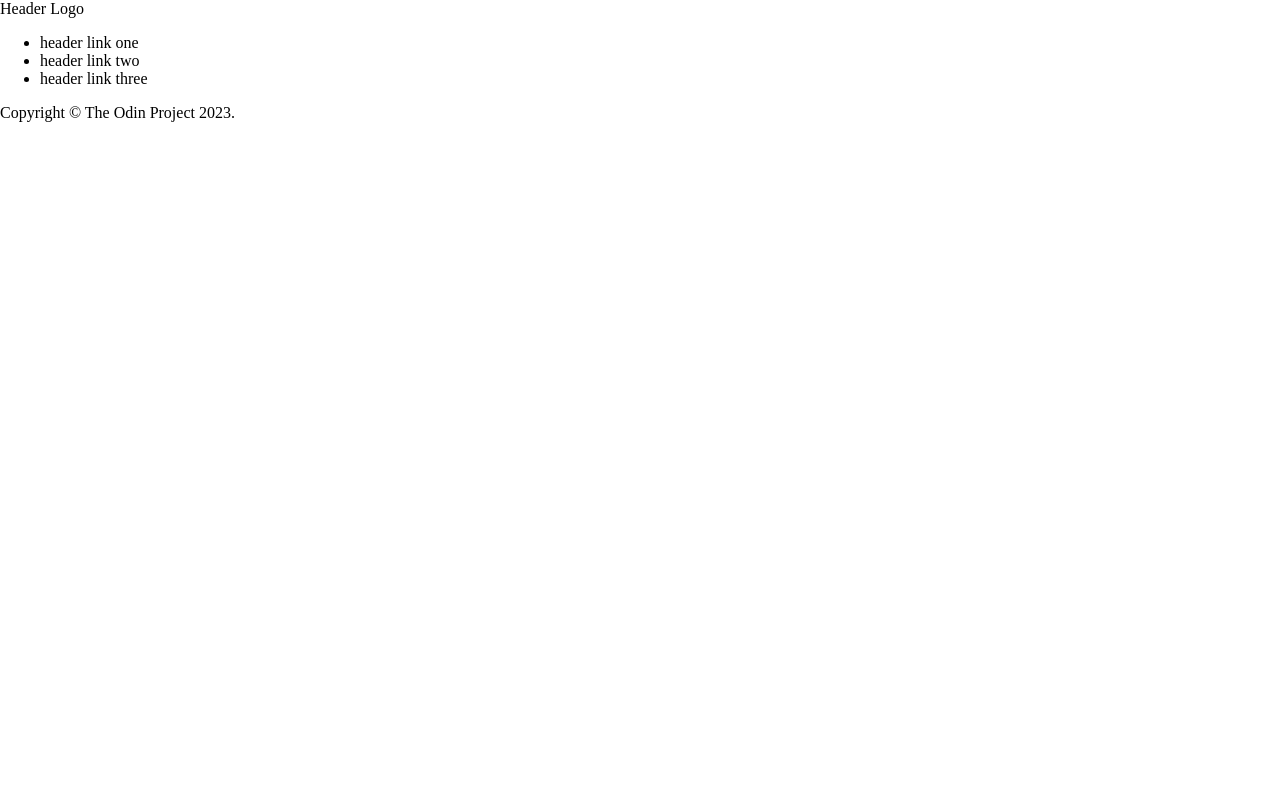
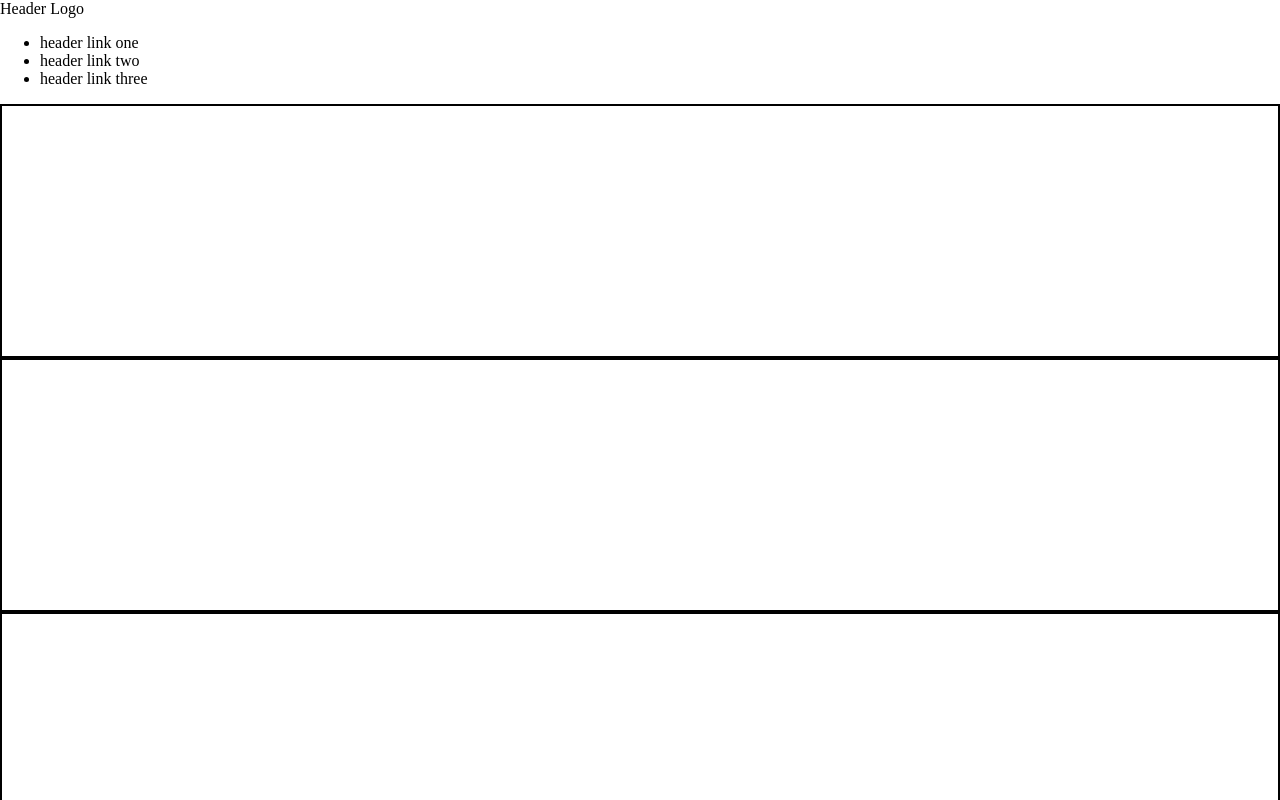
Before and after one commit to Radderrad/odin-personal-page2, a plain HTML site: page index.html in a window 1280 px wide. Shown: the top 800 px of the page. Drawn offline with Linux system fonts and the light colour scheme.

Commit message:
added basic page structer and border for debugging

```diff
--- a/style.css
+++ b/style.css
@@ -4,3 +4,8 @@ body {
     margin: 0;
     padding: 0;
 }
+
+.body div {
+    height: 250px;
+    border: 2px solid black; /* Added border for debugging */
+}
```
